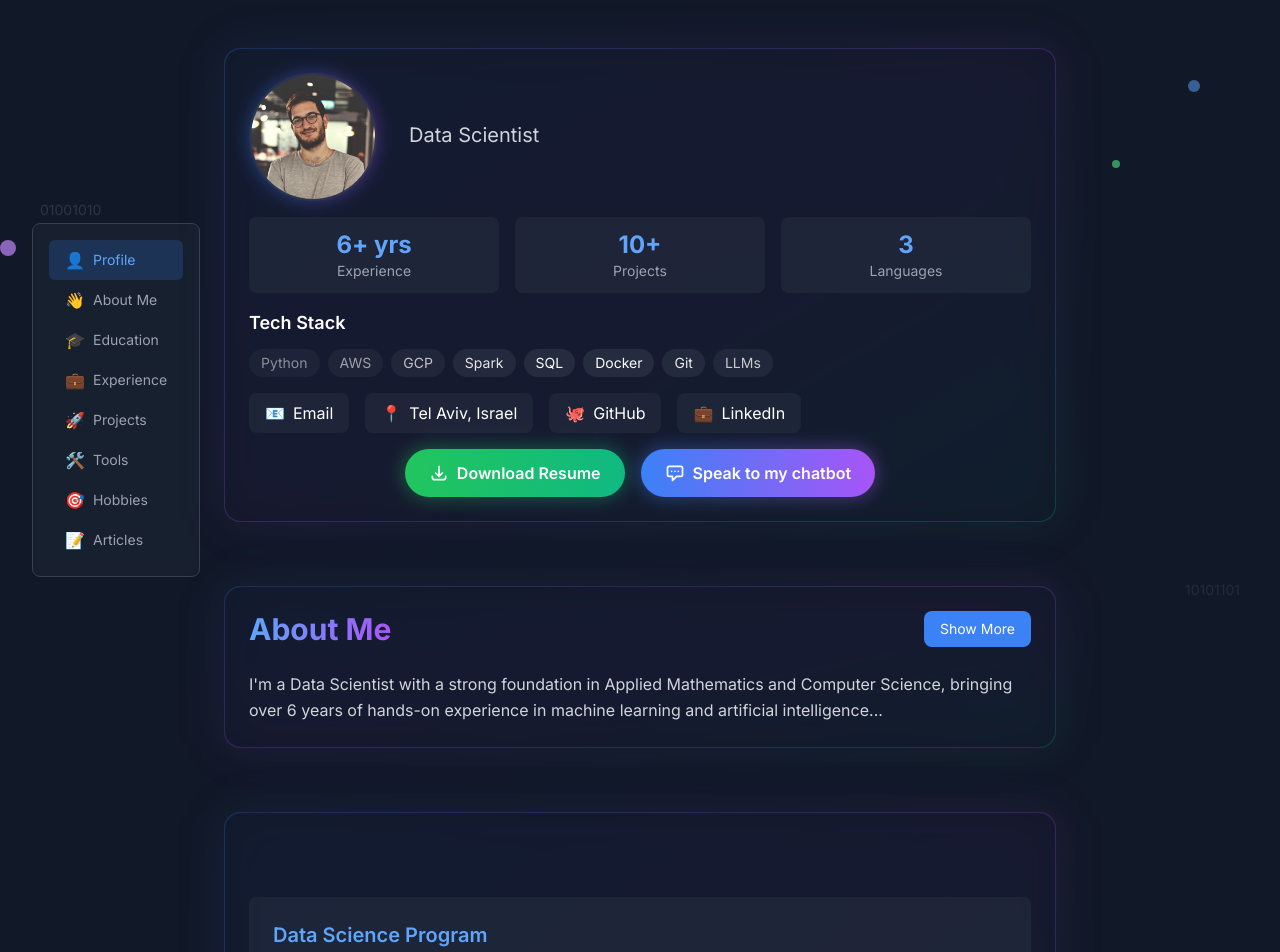
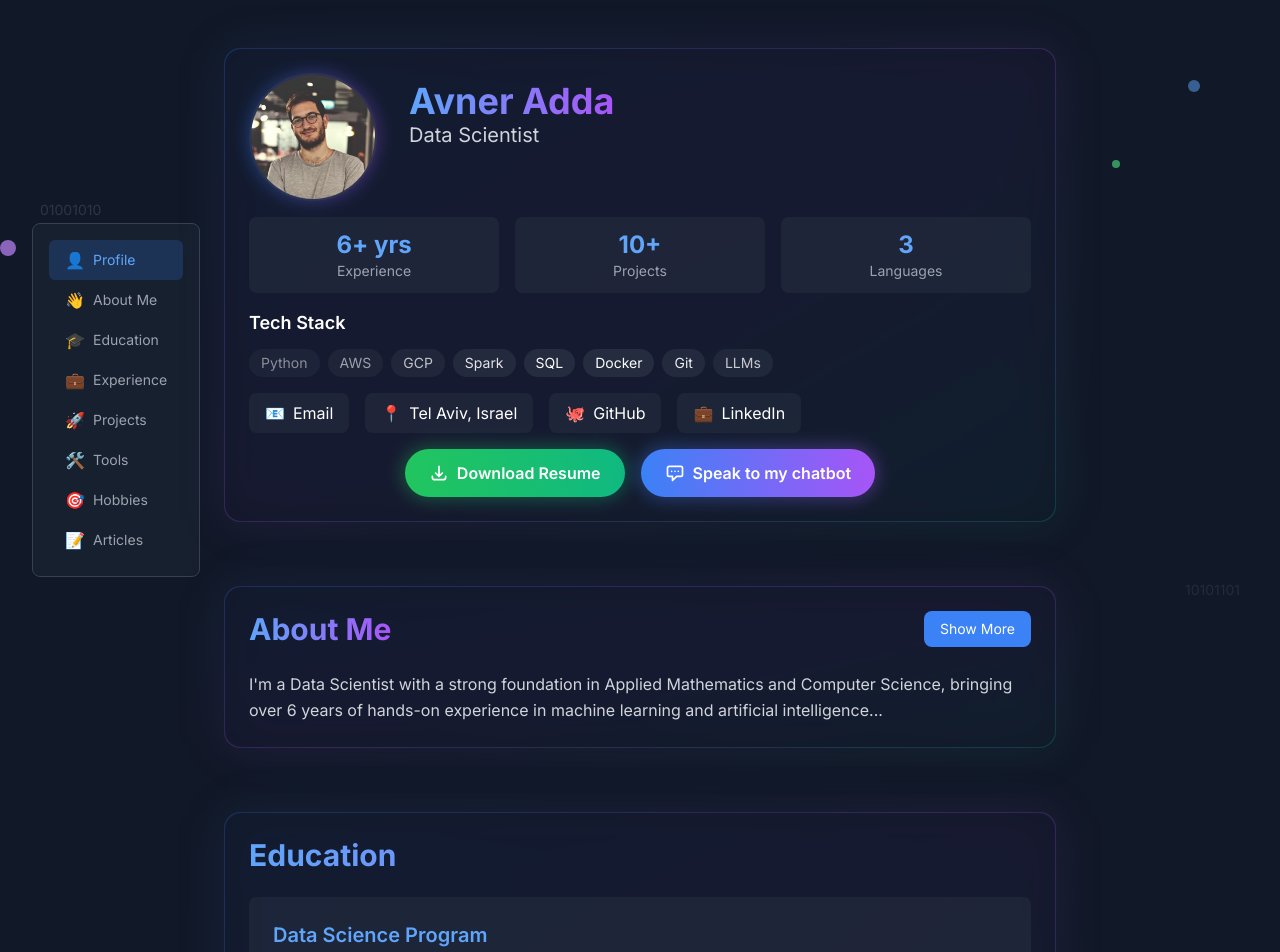
Before and after one commit to AvnerAdda/avneradda.github.io, a Next.js app: page / in a window 1280 px wide. Shown: the top 952 px of the page. Built offline with nearby package versions, Linux system fonts and the light colour scheme.

Commit message:
update format

```diff
--- a/app/page.tsx
+++ b/app/page.tsx
@@ -42,14 +42,14 @@
               <Projects />
             </AiCard>
           </div>
+          <div id="tools" className="animate-fade-in" style={{ animationDelay: '1s' }}>
+            <AiCard>
+              <Tools />
+            </AiCard>
+          </div>
           <div id="hobbies" className="animate-fade-in" style={{ animationDelay: '0.8s' }}>
             <AiCard>
               <Hobbies />
-            </AiCard>
-          </div>
-          <div id="tools" className="animate-fade-in" style={{ animationDelay: '1s' }}>
-            <AiCard>
-              <Tools />
             </AiCard>
           </div>
           <div id="articles" className="animate-fade-in" style={{ animationDelay: '1.2s' }}>
--- a/components/Articles.tsx
+++ b/components/Articles.tsx
@@ -27,7 +27,7 @@
 
   return (
     <div className="space-y-6">
-      <h2 className="text-3xl font-bold bg-clip-text text-transparent">
+      <h2 className="text-3xl font-bold bg-clip-text text-transparent bg-gradient-to-r from-blue-400 to-purple-500">
         My Articles
       </h2>
 
--- a/components/Education.tsx
+++ b/components/Education.tsx
@@ -27,7 +27,7 @@
 export default function Education() {
   return (
     <div className="space-y-6">
-      <h2 className="text-3xl font-bold bg-clip-text text-transparent">
+      <h2 className="text-3xl font-bold bg-clip-text text-transparent bg-gradient-to-r from-blue-400 to-purple-500">
         Education
       </h2>
       {/* Existing Education Content */}
--- a/components/Profile.tsx
+++ b/components/Profile.tsx
@@ -79,7 +79,7 @@
 
           {/* Name and Title */}
           <div className="hover-float pt-2">
-            <h1 className="text-4xl font-bold bg-clip-text text-transparent">
+            <h1 className="text-4xl font-bold bg-clip-text text-transparent bg-gradient-to-r from-blue-400 to-purple-500">
               Avner Adda
             </h1>
             <p className="text-xl text-gray-300">Data Scientist</p>
--- a/components/Tools.tsx
+++ b/components/Tools.tsx
@@ -9,7 +9,7 @@
 
   return (
     <div className="space-y-4">
-      <h2 className="text-2xl font-bold mb-4">Tools & Technologies</h2>
+      <h2 className="text-2xl font-bold bg-clip-text text-transparent bg-gradient-to-r from-blue-400 to-purple-500">Tools & Technologies</h2>
       <div className="grid grid-cols-2 sm:grid-cols-3 md:grid-cols-4 gap-4">
         {svgFiles.map((file) => (
           <div key={file} className="flex flex-col items-center p-4 bg-gray-800 rounded-lg">
```
